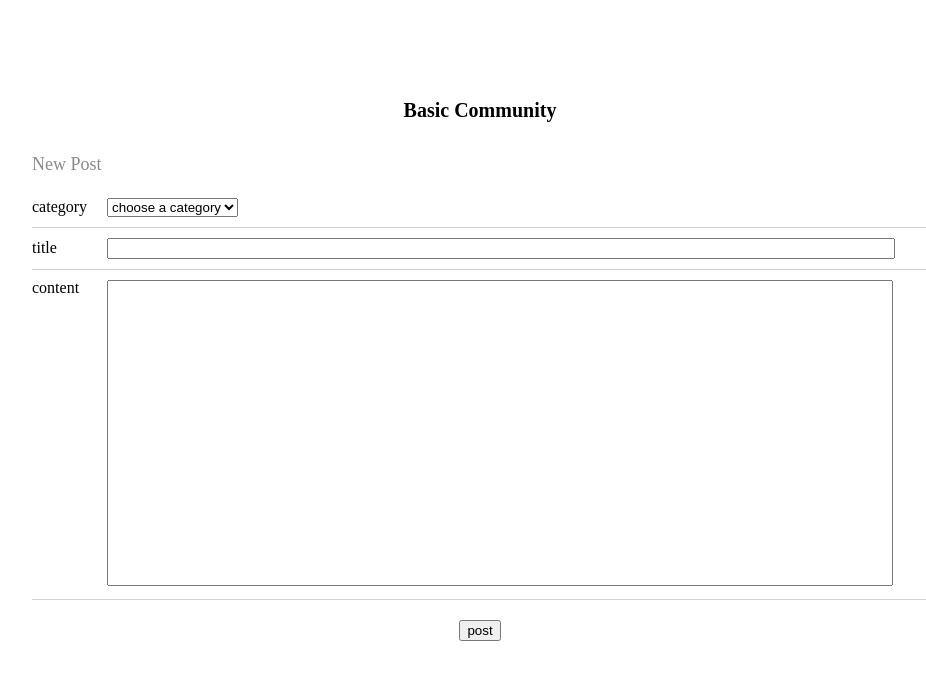
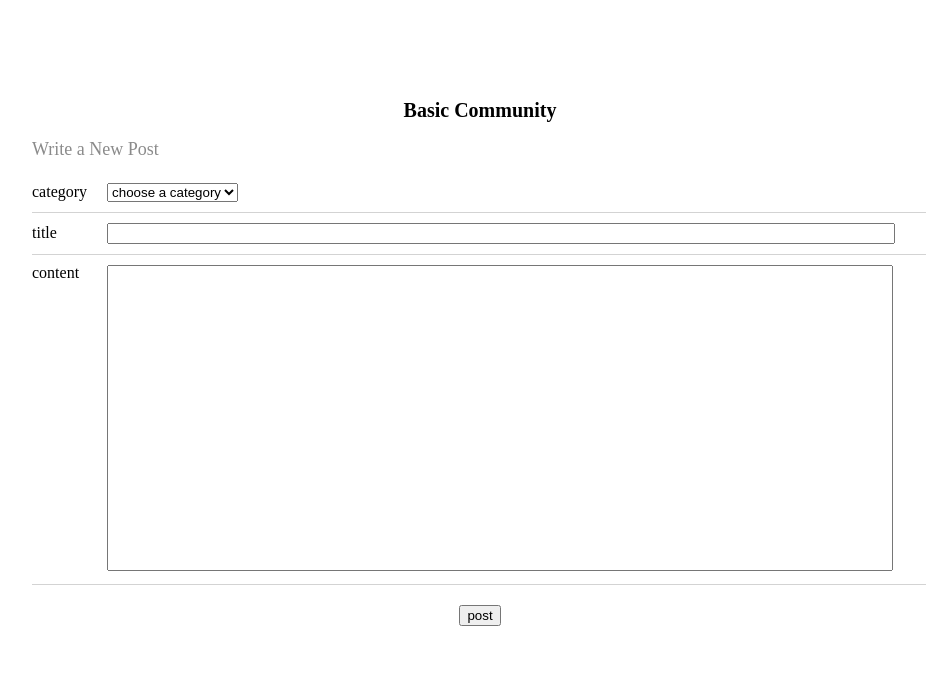
Before and after one commit to nrj022/web, a Django app: page /newpost/ in a window 1280 px wide. Shown: the top 680 px of the page, without its empty margins (160-1086 px from the left). Run offline with Django 3.2, Linux system fonts and the light colour scheme.

Commit message:
Make and Connect create post page.

```diff
--- a/basicCommunity/basicSite/settings.py
+++ b/basicCommunity/basicSite/settings.py
@@ -106,7 +106,7 @@
 
 LANGUAGE_CODE = 'en-us'
 
-TIME_ZONE = 'UTC'
+TIME_ZONE = 'Asia/Seoul'
 
 USE_I18N = True
 
--- a/basicCommunity/blog/static/css/new_post.css
+++ b/basicCommunity/blog/static/css/new_post.css
@@ -1,13 +1,13 @@
-.write-post_subtitle {
+.new-post_subtitle {
   width: 70%;
   display: flex;
   justify-content: flex-start;
 }
 
-.write-post_subtitle h2 {
+.new-post_subtitle h2 {
   font-size: 18px;
   padding-bottom: 5px;
-  margin: -15px 0 10px;
+  margin: -30px 0 10px;
   color: rgb(139, 139, 139);
 }
 
@@ -37,15 +37,15 @@
   width: 95%;
 }
 
-.post-content td {
+.new-post__content td {
   vertical-align: top;
 }
 
-.post-content textarea {
+.new-post__content textarea {
   height: 300px;
   resize: none;
 }
 
-.post-btn button {
+.new-post__btn button {
   margin: 20px 0;
 }
--- a/basicCommunity/blog/templates/blog/main_board.html
+++ b/basicCommunity/blog/templates/blog/main_board.html
@@ -19,7 +19,7 @@
       >
       <div class="post-info">
         <span class="post-info__id">{{ post.author }}</span>
-        <span class="post-info__time">{{ post.published_date }}</span>
+        <span class="post-info__time">{{ post.created_date }}</span>
       </div>
     </li>
   </ul>
--- a/basicCommunity/blog/templates/blog/new_post.html
+++ b/basicCommunity/blog/templates/blog/new_post.html
@@ -1,9 +1,20 @@
 {% extends 'blog/base.html' %} {% block content %}
 <a href="{% url 'main_board' %}"><h1>Basic Community</h1></a>
-<div class="write-post_subtitle">
-  <h2>New Post</h2>
+<div class="new-post_subtitle">
+  <h2>Write a New Post</h2>
 </div>
-<form>
+<form action="{% url 'create' %}" method="POST">
+  {% csrf_token %} {% comment %}
+  <tr class="category-choose">
+    <td>category</td>
+    <td>
+      <select name="author">
+        <option value="">choose a author</option>
+        <option value="nrj022">nrj022</option>
+      </select>
+    </td>
+  </tr>
+  {% endcomment %}
   <table>
     <tr class="category-choose">
       <td>category</td>
@@ -16,19 +27,19 @@
         </select>
       </td>
     </tr>
-    <tr class="post-title">
+    <tr class="new-post__title">
       <td>title</td>
       <td>
-        <input type="text" />
+        <input type="text" name="title" />
       </td>
     </tr>
-    <tr class="post-content">
+    <tr class="new-post__content">
       <td>content</td>
       <td>
-        <textarea></textarea>
+        <textarea name="body"></textarea>
       </td>
     </tr>
   </table>
-  <center class="post-btn"><button type="submit">post</button></center>
+  <center class="new-post__btn"><button type="submit">post</button></center>
 </form>
 {% endblock %}
--- a/basicCommunity/blog/urls.py
+++ b/basicCommunity/blog/urls.py
@@ -6,4 +6,5 @@
     path('post/<int:pk>/', views.post_detail, name='post_detail'),
     path('login/', views.login, name='login'),
     path('newpost/', views.new_post, name='new_post'),
+    path('create/', views.create, name='create'),
 ]
--- a/basicCommunity/blog/views.py
+++ b/basicCommunity/blog/views.py
@@ -1,10 +1,10 @@
-from django.shortcuts import render, get_object_or_404
+from django.shortcuts import render, get_object_or_404, redirect
 from django.utils import timezone
 from .models import Post
 
 # Create your views here.
 def main_board(request):
-    posts = Post.objects.filter(published_date__lte=timezone.now()).order_by('published_date')
+    posts = Post.objects.filter(created_date__lte=timezone.now()).order_by('created_date')
     return render(request, 'blog/main_board.html', {'posts': posts})
 
 def post_detail(request, pk):
@@ -16,3 +16,13 @@
 
 def new_post(request):
     return render(request, 'blog/new_post.html')
+
+def create(request):
+    if(request.method == 'POST'):
+        post = Post()
+        post.category = request.POST['category']
+        post.author = request.user
+        post.title = request.POST['title']
+        post.text = request.POST['body']
+        post.save()
+    return redirect('main_board')
```
Also changed, not shown: basicCommunity/blog/models.py (+10 -1 lines), basicCommunity/blog/migrations/0002_post_category.py (added), basicCommunity/db.sqlite3.
